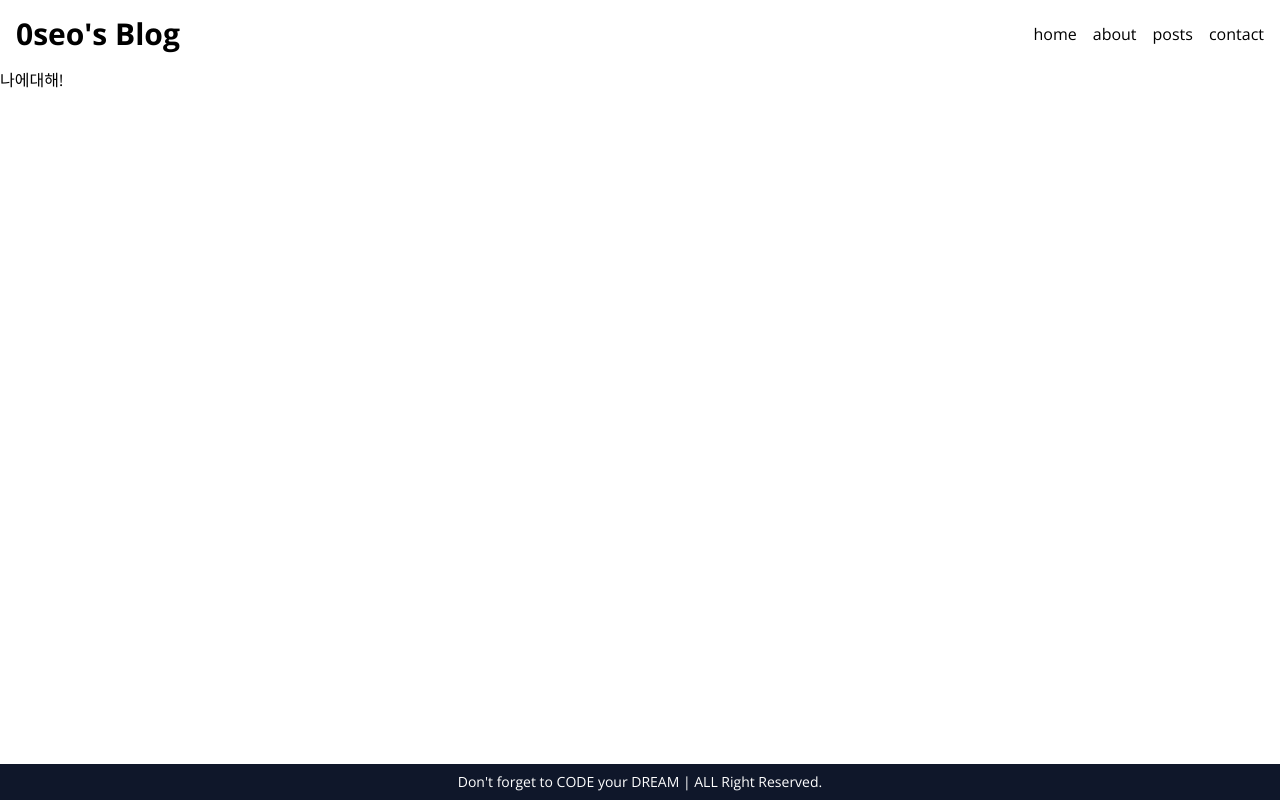
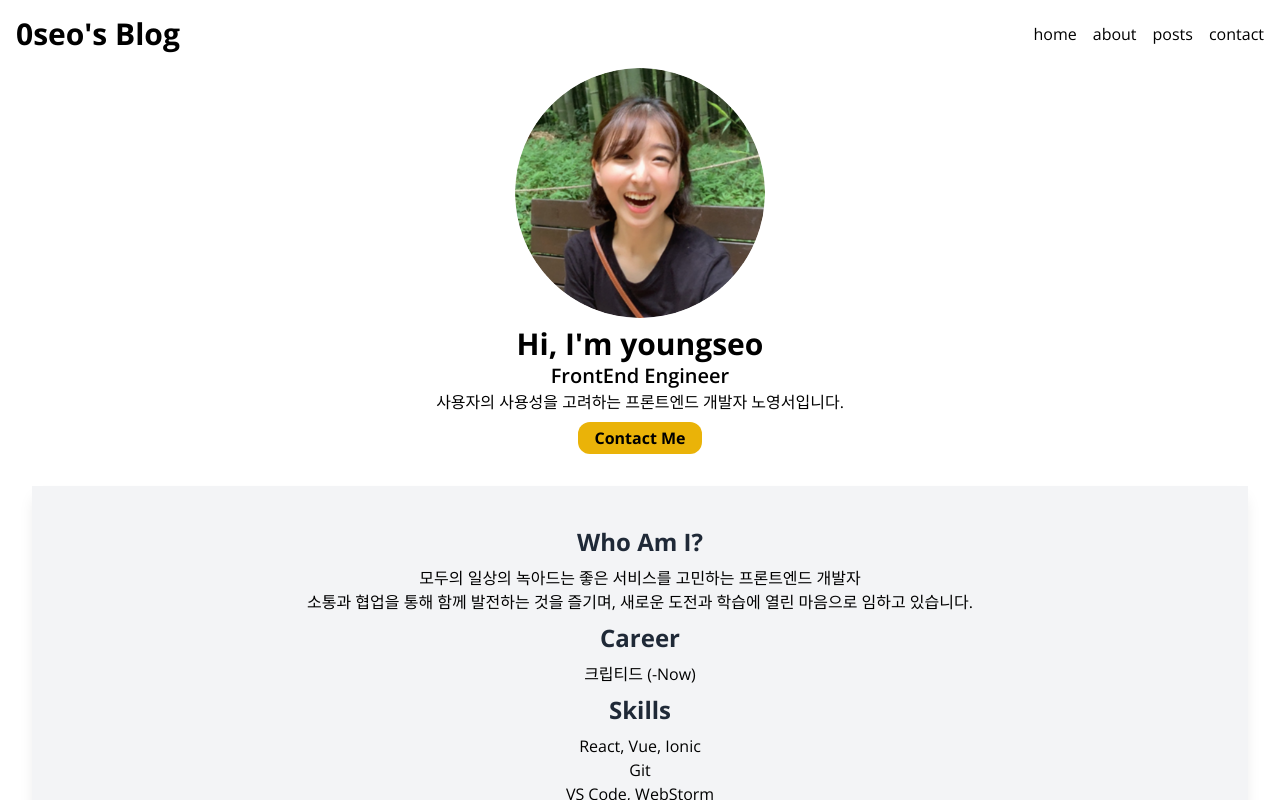
Before and after one commit to 0seo8/DreamCoding, a Next.js app in the folder blog/: page /about in a window 1280 px wide. Built offline with nearby package versions, Linux system fonts and the light colour scheme.

Commit message:
feat: 정보, 연락페이지-페이지

```diff
--- a/blog/src/app/about/page.tsx
+++ b/blog/src/app/about/page.tsx
@@ -1,9 +1,25 @@
+import Hero from '@/components/Hero';
 import React from 'react';
+
+const TITLE_CLASS="text-2xl font-bold text-gray-800 my-2"
 
 export default function AboutPage() {
   return (
-  <p>
-   나에대해!
-  </p>
+  <>
+   <Hero />
+    <section className="bg-gray-100 shadow-lg p-8 m-8 text-center">
+      <h2 className={TITLE_CLASS}>Who Am I?</h2>
+      <p>모두의 일상의 녹아드는 좋은 서비스를 고민하는 프론트엔드 개발자 <br/>
+        소통과 협업을 통해 함께 발전하는 것을 즐기며, 새로운 도전과 학습에 열린 마음으로 임하고 있습니다.
+      </p>
+      <h2 className={TITLE_CLASS}>Career</h2>
+      <p>크립티드 (-Now) <br />
+      </p>
+      <h2 className={TITLE_CLASS}>Skills</h2>
+      <p>React, Vue, Ionic<br />
+      Git <br />
+      VS Code, WebStorm</p>
+    </section>
+  </>
  );
 }
--- a/blog/src/app/contact/page.tsx
+++ b/blog/src/app/contact/page.tsx
@@ -1,9 +1,23 @@
 import React from 'react';
+import { SiGithub, SiNotion, SiVelog } from "react-icons/si";
+import ContactForm from '@/components/ContactForm';
+
+const LINKS = [
+  {icon: <SiGithub />, url: 'https://github.com/0seo8'},
+  {icon: <SiNotion/>, url: 'https://0seo23.notion.site/26dd97822a6440c7b6125f7d2516377d?pvs=4'},
+  {icon: <SiVelog />, url: 'https://velog.io/@0seo8'}
+]
 
 export default function ContactPage() {
   return (
-  <p>
-   연락하기
-  </p>
+  <section className="flex flex-col items-center">
+   <h2 className="text-3xl font-bold my-2">Contact Me</h2>
+    <p>00seo23@gmail.com</p>
+    <ul className="flex gap-4 my-2">
+      {LINKS.map((link, index) => <a className="text-5xl hover:text-yellow-400" key={index} href={link.url} target="_blank" rel="noreferrer">{link.icon}</a>)}
+    </ul>
+    <h2 className="text-3xl font-bold my-8">Or Send me an email</h2>
+    <ContactForm />
+  </section>
  );
 }
--- /dev/null
+++ b/blog/src/components/ContactForm.tsx
@@ -0,0 +1,9 @@
+import React from 'react';
+
+export default function ContactForm() {
+  return (
+  <div>
+
+  </div>
+ );
+}
```
